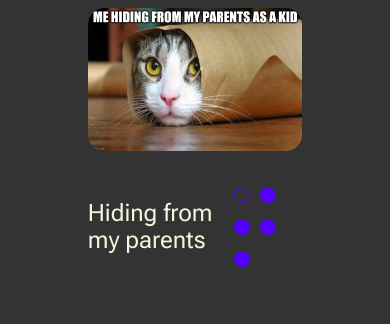
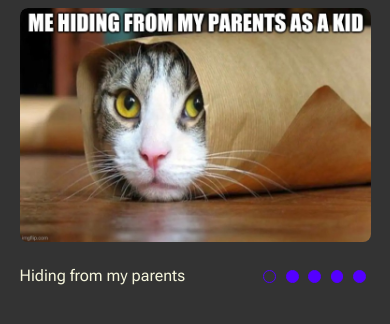
Before and after one commit to 12FourOnSix/cssMemSlider, a plain HTML site: page index.html in a window 390 px wide. Drawn offline with nearby package versions, Linux system fonts and the light colour scheme.

Commit message:
feat: add styles for several different resolutions (including mobile version) (Tue, May 17, 2022 01:38:53)

```diff
--- a/style.css
+++ b/style.css
@@ -92,3 +92,52 @@ img {
 .control-item:active > .control-item-circle {
     opacity: 0.5;
 }
+
+@media  screen and (max-width: 1200px) {
+    .wrapper {
+        width: 70vw;
+    }
+    img, .image-container {
+        border-radius: .8rem;
+    }
+}
+@media  screen and (max-width: 768px) {
+    .wrapper {
+        width: 80vw;
+        gap: 1.3rem;
+    }
+    .title-inner {
+        font-size: 1.3rem;
+    }
+    img, .image-container {
+        border-radius: .6rem;
+    }
+}
+@media  screen and (max-width: 460px) {
+    .wrapper {
+        width: 95vw;
+        gap: 1rem;
+    }
+    .title-inner {
+        font-size: 1rem;
+    }
+    img, .image-container {
+        border-radius: .5rem;
+    }
+    .control-item-circle {
+        width: .8rem;
+        height: .8rem;
+    }
+}
+@media  screen and (max-width: 360px) {
+    .secondary-container {
+        flex-wrap: wrap;
+    }
+    .image-title {
+        order: 2;
+        width: 100%;
+    }
+    .wrapper, .secondary-container {
+        gap: .7rem;
+    }
+}
```
